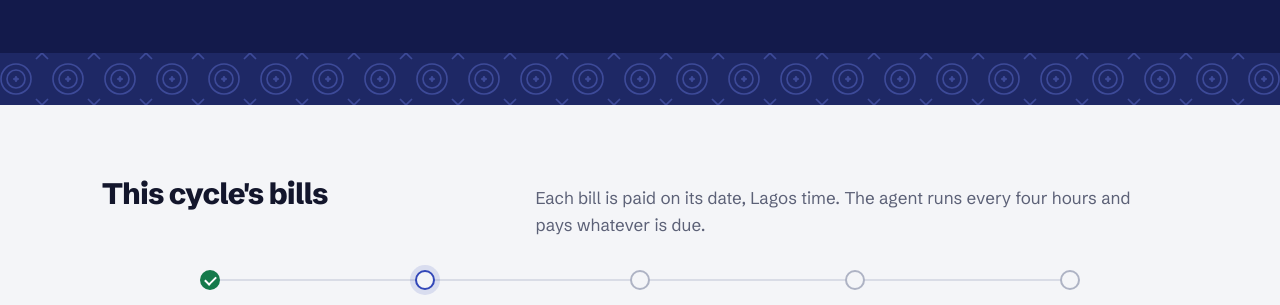
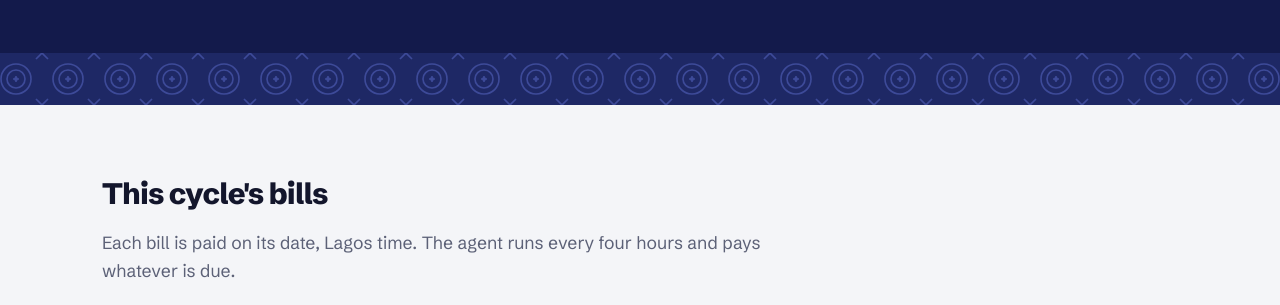
Before and after one commit to Plutoski/ile, a website: page docs/index.html in a window 1280 px wide. Shown: the part 439-744 px from the top of the page. Drawn offline with Linux system fonts and the light colour scheme; no server answers.

Commit message:
Heading spacing

```diff
--- a/docs/index.html
+++ b/docs/index.html
@@ -85,9 +85,10 @@ const DATA = Promise.all([load("household.json"), load("data/ledger.json"), load
 
   /* Sections */
   main section { padding: 4.5rem 0 0; }
-  .head { display: grid; grid-template-columns: minmax(0, 1fr) minmax(0, 1.6fr); gap: 2rem; align-items: baseline; margin-bottom: 2rem; }
+  .head { margin-bottom: 2.25rem; }
+  .head h2 + p { margin-top: 1.1rem; }
   h2 { margin: 0; font-size: 1.85rem; line-height: 1.15; font-weight: 800; letter-spacing: -0.025em; }
-  .head p { margin: 0; color: var(--muted); max-width: 60ch; }
+  .head p { margin: 0; color: var(--muted); max-width: 62ch; font-size: 1.1rem; }
 
   /* Bills timeline: the due dates are a real sequence */
   .timeline { position: relative; list-style: none; margin: 0; padding: 0; display: grid; grid-template-columns: repeat(var(--n, 5), minmax(0, 1fr)); }
@@ -164,7 +165,6 @@ const DATA = Promise.all([load("household.json"), load("data/ledger.json"), load
   @media (max-width: 980px) {
     .nav { display: none; }
     .hero .wrap { grid-template-columns: 1fr; gap: 2.5rem; padding-top: 2.5rem; padding-bottom: 2.5rem; }
-    .head { grid-template-columns: 1fr; gap: 0.5rem; }
     .verify { gap: 2.5rem; }
   }
   @media (max-width: 720px) {
```
